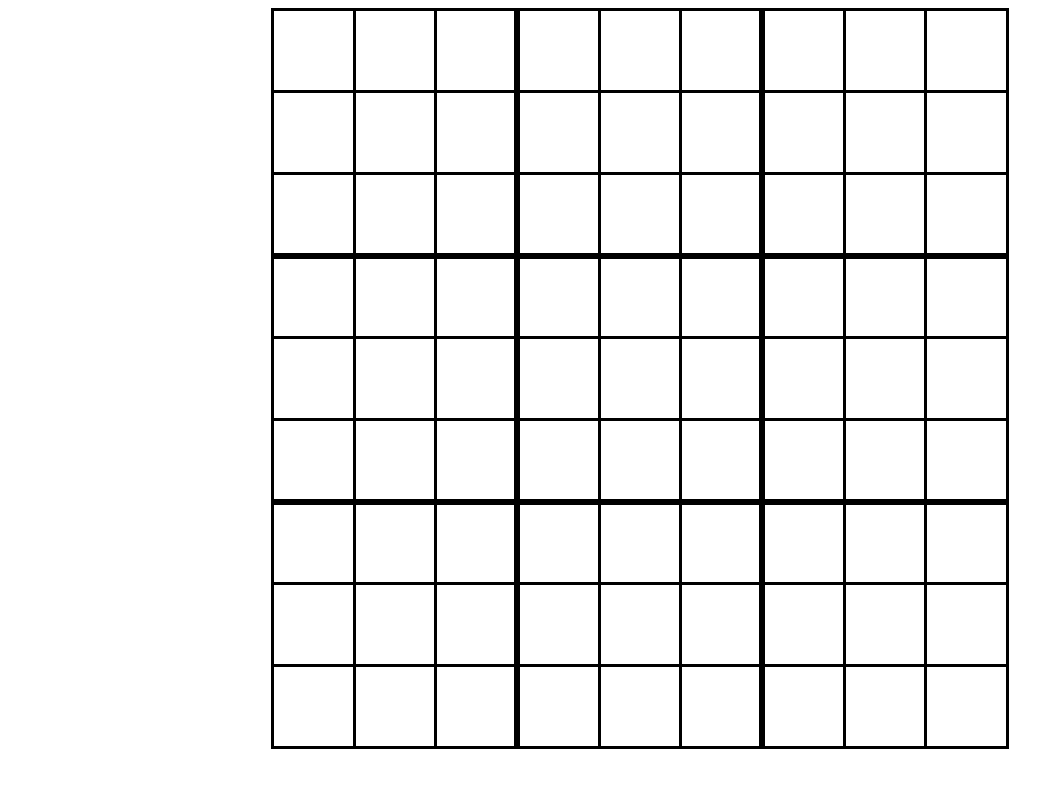
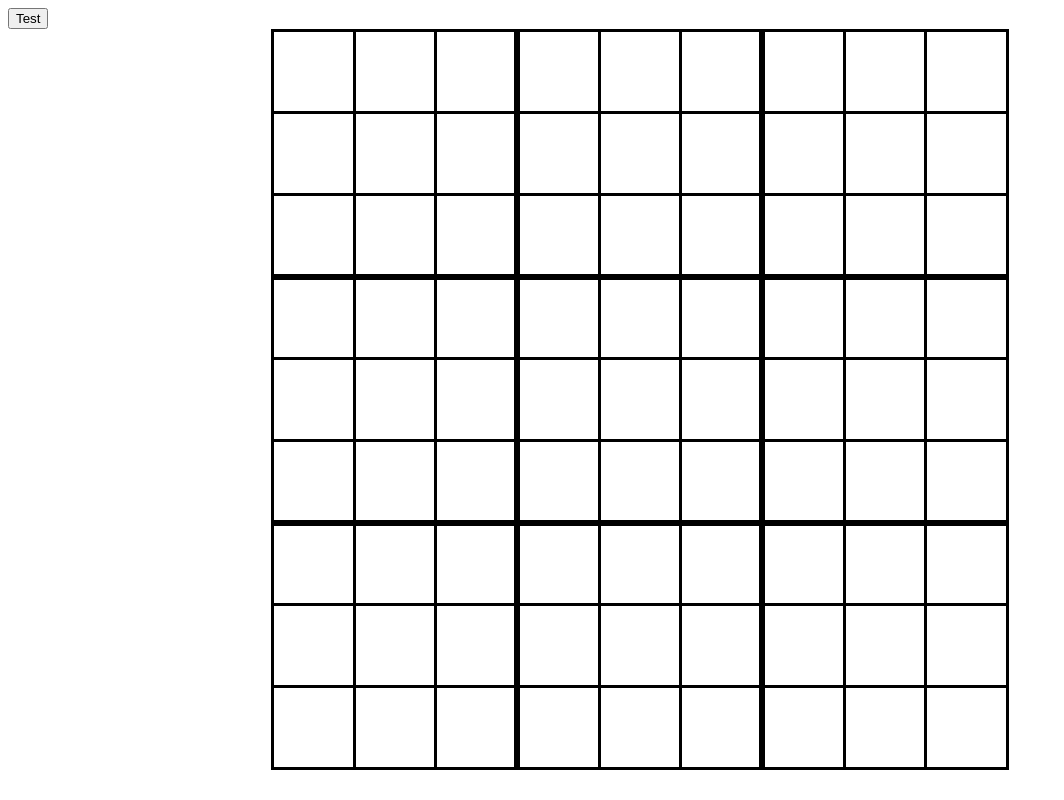
Before and after one commit to EdwardKN/Sudoku, a plain HTML site: page index.html in a window 1280 px wide. Shown: the whole page, without its empty margins (0-1064 px from the left). Drawn offline with Linux system fonts and the light colour scheme.

Commit message:
Knapp för testvärden

```diff
--- a/index.html
+++ b/index.html
@@ -9,6 +9,7 @@
 
 </head>
 <body>
+    <button onclick="setTestValues()">Test</button>
     <script src="visual.js"></script>
 </body>
 </html>
```
